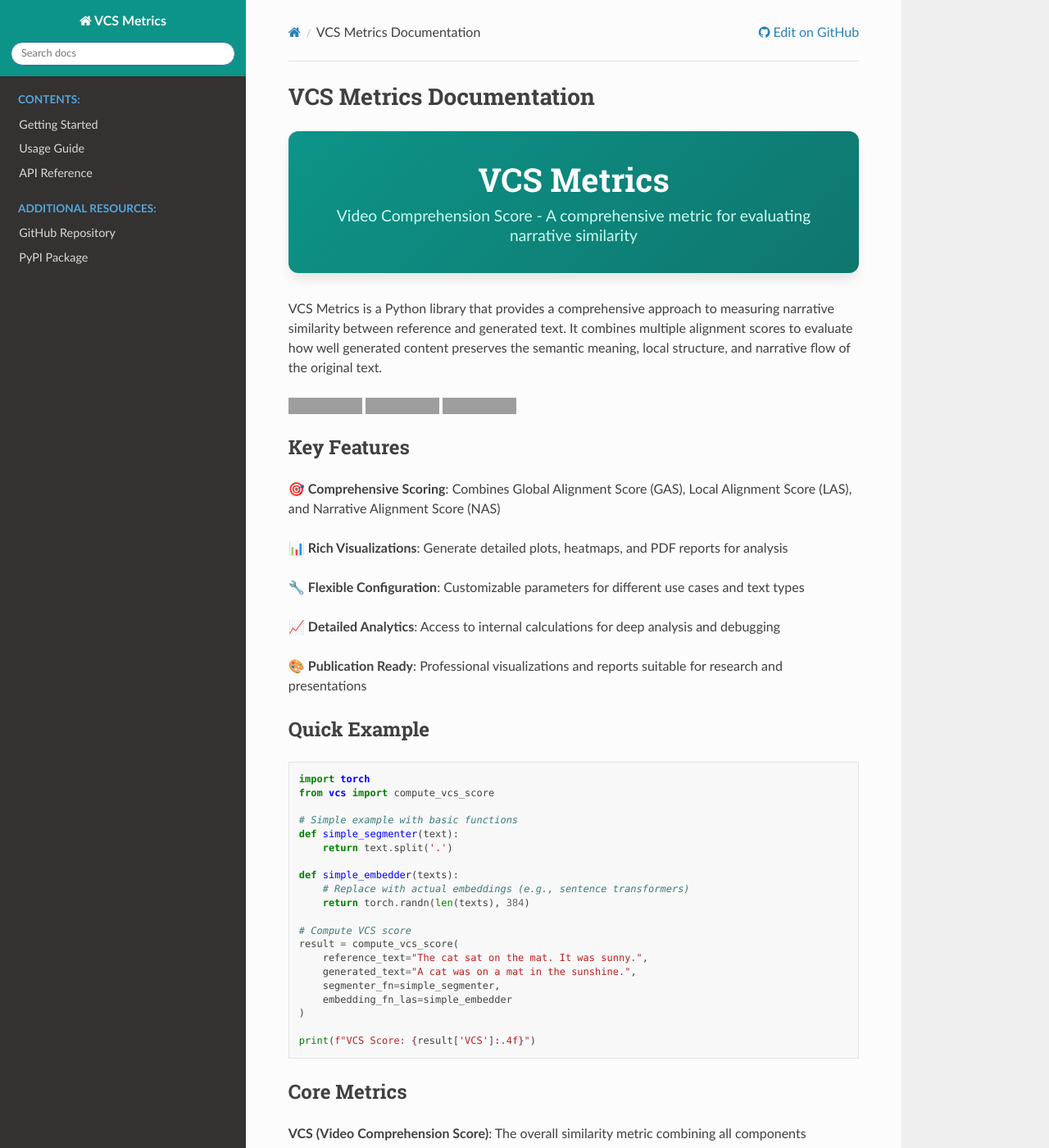
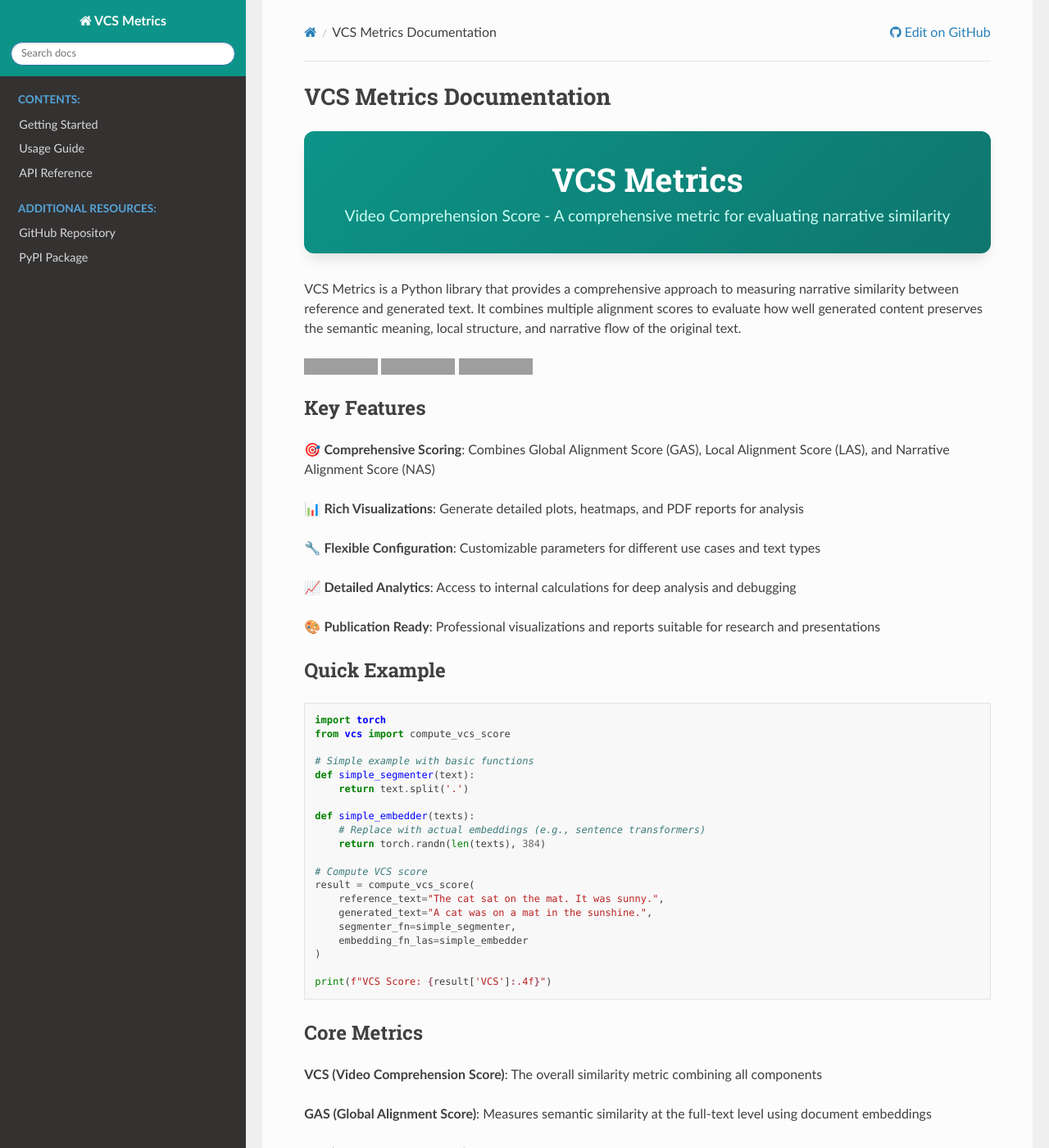
Before and after one commit to GitAliGator/vcs, a Sphinx documentation site: the page built from docs/source/index.rst, in a window 1280 px wide and 1400 px high. Shown: the whole window at 82% size. Built offline with Sphinx 7.4.7 and the Read the Docs theme 3.1.0, drawn with Linux system fonts in a browser that asks for light colours; grey boxes are pictures that could not be loaded.

Commit message:
Fixed Width Issues

```diff
--- a/docs/source/_static/custom.css
+++ b/docs/source/_static/custom.css
@@ -1,264 +1,16 @@
-/* Custom CSS for VCS Metrics Documentation - Fixed for proper alignment */
+/* VCS Documentation Custom Styles */
 
-/* Import Inter font to match IO page */
-@import url('https://fonts.googleapis.com/css2?family=Inter:wght@100..900&display=swap');
-
-/* Apply Inter font globally */
-body, .wy-nav-content, .wy-nav-side, .rst-content {
-    font-family: 'Inter', -apple-system, BlinkMacSystemFont, 'Segoe UI', Roboto, sans-serif !important;
+/* Fix horizontal spacing - make content use full width available */
+.wy-nav-content {
+    max-width: 96% !important;
+    margin: 0 auto !important;
 }
 
-/* Set base font size to match IO page */
-html {
-    font-size: 93.0%; /* Makes 1rem = 14px, matching IO page */
+.document {
+    width: 100% !important;
+    max-width: none !important;
 }
 
-/* Main background to match IO page */
-.wy-nav-content-wrap, .wy-nav-content {
-    background-color: #f8fafc; /* slate-50 */
+.wy-nav-content .rst-content {
+    max-width: none !important;
 }
-
-/* Improve code block styling with teal theme */
-.highlight {
-    background-color: #f0fdfa; /* teal-50 */
-    border: 1px solid #99f6e4; /* teal-200 */
-    border-radius: 0.5rem;
-    padding: 1rem;
-    margin: 1rem 0;
-    box-shadow: 0 2px 4px rgba(0,0,0,0.05);
-}
-
-/* Style for inline code with teal accent */
-code.literal {
-    background-color: #f0fdfa; /* teal-50 */
-    padding: 2px 6px;
-    border-radius: 0.25rem;
-    font-size: 90%;
-    color: #115e59; /* teal-800 */
-    border: 1px solid #99f6e4; /* teal-200 */
-    font-family: 'SFMono-Regular', Consolas, 'Liberation Mono', Menlo, Courier, monospace;
-}
-
-/* Improve table styling with teal theme */
-table.docutils {
-    border-collapse: collapse;
-    border: 1px solid #cbd5e1; /* slate-300 */
-    width: 100%;
-    margin: 1.5em 0;
-    border-radius: 0.5rem;
-    overflow: hidden;
-    box-shadow: 0 4px 6px -1px rgba(0,0,0,0.05), 0 2px 4px -1px rgba(0,0,0,0.03);
-}
-
-table.docutils th,
-table.docutils td {
-    border: none;
-    border-bottom: 1px solid #e2e8f0; /* slate-200 */
-    padding: 0.75rem 1rem;
-    text-align: left;
-    font-size: 1.05rem;
-    color: #475569; /* slate-600 */
-}
-
-table.docutils th {
-    background-color: #f1f5f9; /* slate-100 */
-    color: #0f766e; /* teal-700 */
-    font-weight: 600;
-    text-transform: uppercase;
-    letter-spacing: 0.05em;
-    font-size: 0.9rem;
-}
-
-table.docutils tr:last-child td {
-    border-bottom: none;
-}
-
-table.docutils tr:hover {
-    background-color: #f8fafc; /* slate-50 */
-}
-
-/* Improve note and warning boxes with teal theme */
-.admonition {
-    border-radius: 0.5rem;
-    padding: 1rem 1.25rem;
-    margin: 1.5em 0;
-    box-shadow: 0 2px 4px rgba(0,0,0,0.05);
-}
-
-.admonition.note {
-    border-left: 4px solid #0d9488; /* teal-600 */
-    background-color: #f0fdfa; /* teal-50 */
-    border: 1px solid #99f6e4; /* teal-200 */
-}
-
-.admonition.warning {
-    border-left: 4px solid #f59e0b; /* amber-500 */
-    background-color: #fffbeb; /* amber-50 */
-    border: 1px solid #fde68a; /* amber-200 */
-}
-
-.admonition.tip {
-    border-left: 4px solid #059669; /* emerald-600 */
-    background-color: #ecfdf5; /* emerald-50 */
-    border: 1px solid #a7f3d0; /* emerald-200 */
-}
-
-/* Style function signatures */
-.sig-name {
-    font-weight: bold;
-    color: #0969da;
-}
-
-.sig-param {
-    font-style: italic;
-}
-
-/* Improve navigation */
-.wy-nav-content-wrap {
-    margin-left: 300px;
-}
-
-.wy-nav-side {
-    width: 300px;
-}
-
-/* Custom styling for the main content */
-.wy-nav-content {
-    max-width: none;
-    padding: 1.618em 3.236em;
-}
-
-/* Improve spacing for code examples */
-.highlight-python {
-    margin: 1em 0;
-}
-
-/* FIXED: Proper styling for parameter lists - this was the issue! */
-.field-list {
-    margin: 1em 0;
-    display: table; /* Use table display for proper alignment */
-    width: 100%;
-}
-
-.field-list .field {
-    display: table-row;
-    margin: 0.5em 0;
-}
-
-.field-list .field-name {
-    display: table-cell;
-    font-weight: bold;
-    min-width: 120px;
-    width: 120px; /* Fixed width for labels */
-    padding-right: 1em;
-    vertical-align: top;
-    white-space: nowrap;
-}
-
-.field-list .field-body {
-    display: table-cell;
-    vertical-align: top;
-    width: auto;
-}
-
-/* Better styling for function documentation */
-.py.function .sig {
-    background-color: #f8f9fa;
-    border: 1px solid #e9ecef;
-    border-radius: 4px;
-    padding: 10px;
-    margin: 10px 0;
-}
-
-/* Improve header hierarchy */
-h1 {
-    color: #2c3e50;
-    border-bottom: 3px solid #3498db;
-    padding-bottom: 10px;
-}
-
-h2 {
-    color: #34495e;
-    border-bottom: 2px solid #95a5a6;
-    padding-bottom: 5px;
-}
-
-h3 {
-    color: #2c3e50;
-}
-
-/* Style for badges and links */
-a.external {
-    color: #007bff;
-}
-
-a.external:hover {
-    color: #0056b3;
-    text-decoration: underline;
-}
-
-/* Responsive improvements */
-@media screen and (max-width: 768px) {
-    .wy-nav-content-wrap {
-        margin-left: 0;
-    }
-
-    .wy-nav-content {
-        padding: 1em;
-    }
-
-    /* Make field lists stack on mobile */
-    .field-list .field-name,
-    .field-list .field-body {
-        display: block;
-        width: auto;
-    }
-
-    .field-list .field-name {
-        margin-bottom: 0.25em;
-    }
-}
-
-/* Custom styling for the logo area */
-.wy-side-nav-search {
-    background-color: #2980b9;
-}
-
-.wy-side-nav-search .wy-dropdown > a,
-.wy-side-nav-search > a {
-    color: #fcfcfc;
-    font-size: 100%;
-    font-weight: bold;
-}
-
-/* Improve the sidebar menu */
-.wy-menu-vertical a {
-    color: #404040;
-}
-
-.wy-menu-vertical a:hover {
-    background-color: #e3f2fd;
-    color: #1976d2;
-}
-
-/* Style for version dropdown */
-.rst-versions {
-    border-top: solid 10px #2980b9;
-}
-
-/* Custom styling for cross-references */
-.xref {
-    font-weight: bold;
-    color: #0969da;
-}
-
-/* Improve spacing in definition lists */
-dl dt {
-    font-weight: bold;
-    margin-top: 1em;
-}
-
-dl dd {
-    margin-left: 2em;
-    margin-bottom: 1em;
-}
--- a/docs/source/conf.py
+++ b/docs/source/conf.py
@@ -79,8 +79,8 @@
 
 # Custom CSS
 def setup(app):
-    #app.add_css_file('custom.css')
-    pass
+    app.add_css_file('custom.css')
+    #pass
 
 # HTML theme options
 html_theme_options = {
```
